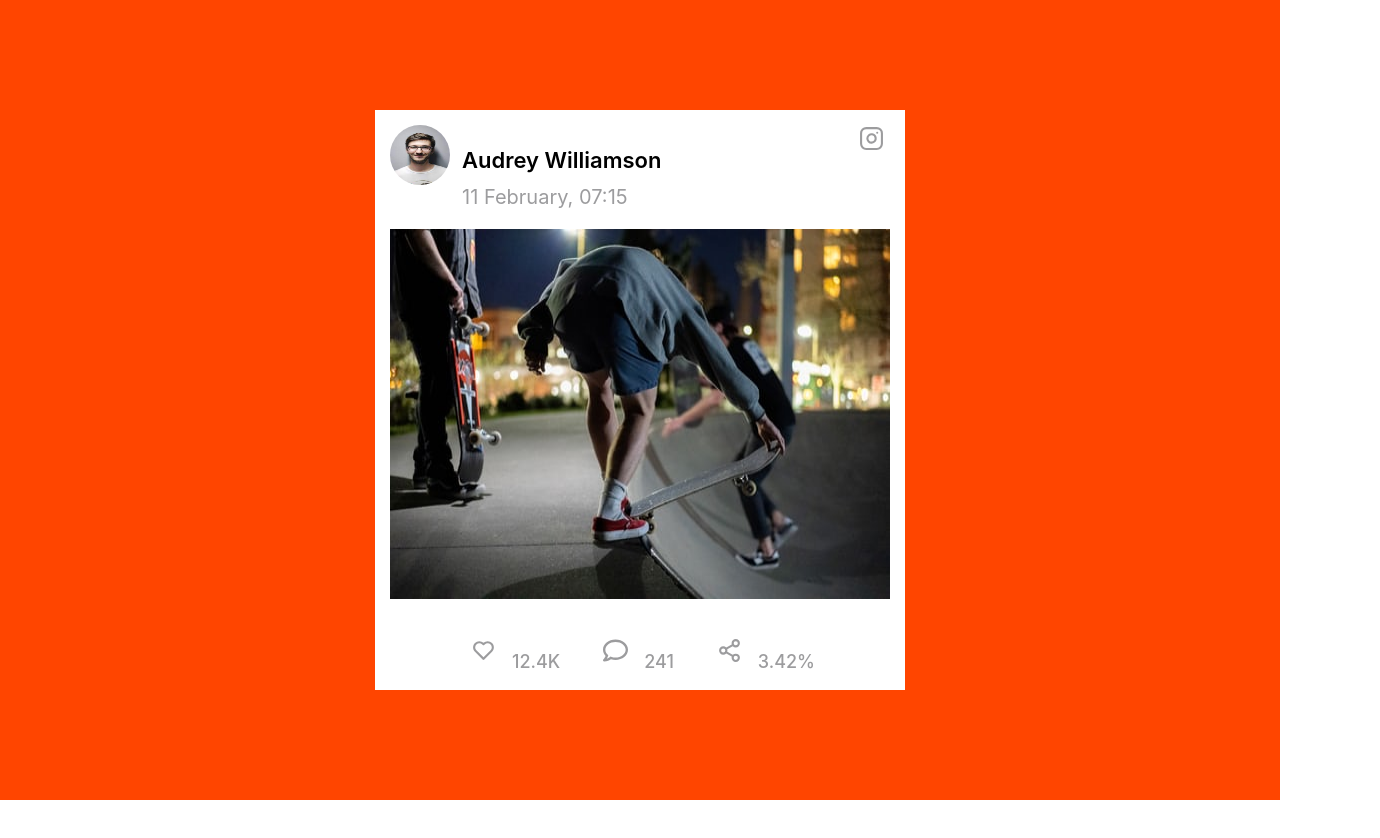
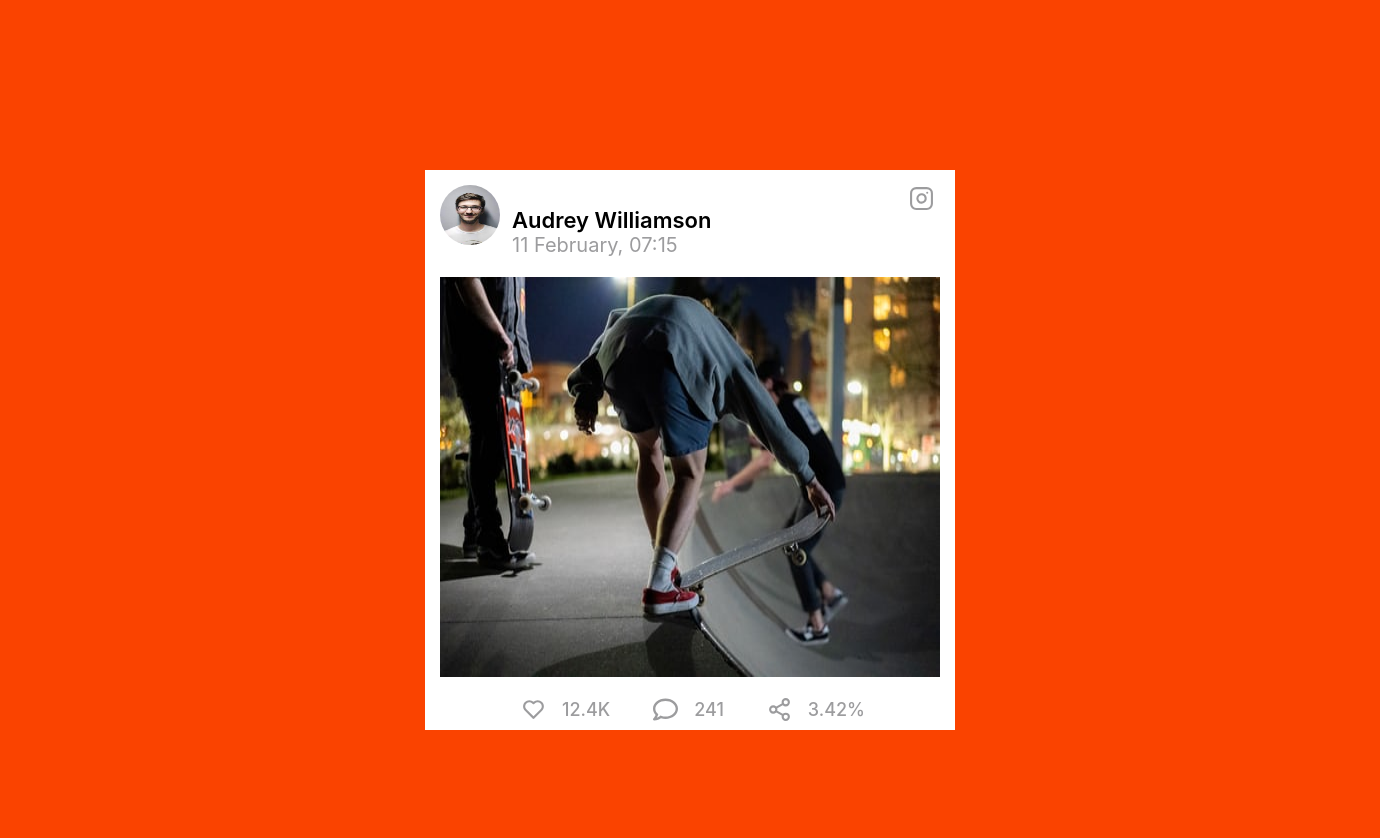
Before and after one commit to Zaibi727/Collection-of-Designs, a React (Create React App) app: page /1 in a window 1280 px wide. Shown: the top 838 px of the page, 1380 px wide, since content can reach past the window. Before the commit the page ends 800 px from the top, so only its background shows below. Built offline with nearby package versions, Linux system fonts and the light colour scheme.

Commit message:
Update HomeTwo.module.css

```diff
--- a/src/components/HomeScreenTwo/HomeTwo.module.css
+++ b/src/components/HomeScreenTwo/HomeTwo.module.css
@@ -4,11 +4,12 @@
  align-items: center;
 width: 100%;
 height: 100vh;
-background-color: orangered;
+background-color: rgb(250, 67, 0);
+padding: 50px;
 }
 .wrapper{
     width: 500px;
-    height: 550px;
+    height: 530px;
     background-color: rgb(255, 255, 255);
     padding: 15px;
     display: flex;
@@ -34,6 +35,7 @@ background-color: orangered;
 .subtop{
     margin-left: 12px;
     text-align: left;
+    margin-top: -22x;
 }
 .username{
     font-weight: 600;
@@ -41,7 +43,7 @@ background-color: orangered;
 }
 .time{
   color: #9c9c9e;
-  margin-top: -10px;
+  margin-top: -22px;
   font-size: 20px;
 }
 .instabtn{
@@ -56,7 +58,7 @@ background-color: orangered;
 .midimg{
     max-width: 100%;
     width: 500px;
-    height: 370px;
+    height: 400px;
 }
 
 /*--bottom--*/
@@ -66,7 +68,7 @@ background-color: orangered;
     justify-content: space-between;
     align-items: center;
     width: 350px;
-    margin: 30px auto 0px auto;
+    margin: 0px auto 0px auto;
 }
 .bottomSub{
     display: flex;
@@ -76,7 +78,7 @@ background-color: orangered;
 .bottomSub button{
     border: none;
     background-color: transparent;
-    margin-top: -17px;
+    margin-top: 5px;
     font-size: 25px;
     margin-right: 10px;
     color: #9c9c9e;
```
